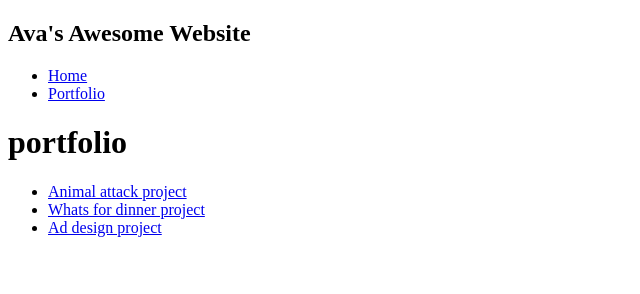
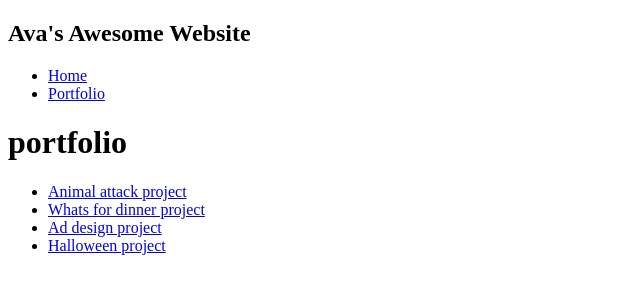
Before and after one commit to avaspurgeon/avaspurgeon.github.io, a plain HTML site: page portfolio.html in a window 1280 px wide. Shown: the whole page, without its empty margins (0-640 px from the left). Drawn offline with Linux system fonts and the light colour scheme.

Commit message:
add halloween project

```diff
--- a/portfolio.html
+++ b/portfolio.html
@@ -28,5 +28,6 @@
       <li><a href="https://www.khanacademy.org/computer-programming/spin-off-of-project-animal-attack/4903921266376704">Animal attack project</a></li>
     <li><a href="https://www.khanacademy.org/computer-programming/spin-off-of-project-whats-for-dinner/5377897076801536">Whats for dinner project </a></li>
     <li><a href="https://www.khanacademy.org/computer-programming/ad-design-project/5723369732751360">Ad design project</a></li>
+    <li><a href="https://www.khanacademy.org/computer-programming/halloween-project-foaming-cauldron/6156507204206592"> Halloween project </a></li>
     </div>
 </main>
```
